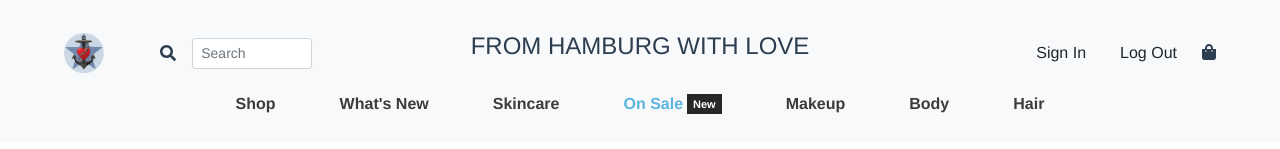
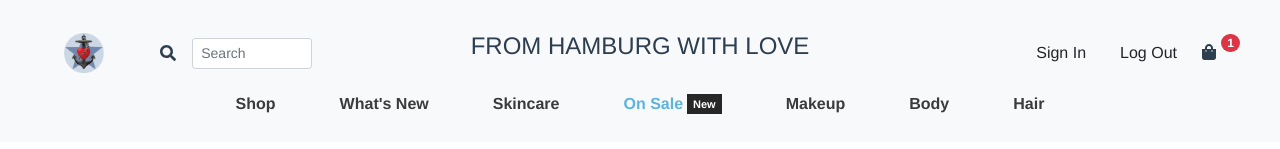
Before and after one commit to rsmml/online-store-front-end, a Vue app: page /about in a window 1280 px wide. Shown: the top 149 px of the page. Built offline with nearby package versions, Linux system fonts and the light colour scheme; what cloudinary-vue would draw is missing.

Commit message:
Starting with current_order

```diff
--- a/src/components/NavBar.vue
+++ b/src/components/NavBar.vue
@@ -15,6 +15,7 @@
         <button to="/" class="btn nav-link">Log Out</button>
         <div class="ml-2 shopping-bag">
           <font-awesome-icon icon="shopping-bag"/>
+          <span class="badge badge-pill badge-danger">1</span>
         </div>
       </div>
 
@@ -152,5 +153,12 @@ export default {
   .fade-enter, .fade-leave-to /* .fade-leave-active below version 2.1.8 */ {
     opacity: 0;
   }
+  .badge {
+    text-align: start;
+    position: absolute;
+    top: 34px;
+    right: 40px;
+    padding: 3px 6px;
+  }
 
 </style>
--- a/src/components/products-page/ShowProduct.vue
+++ b/src/components/products-page/ShowProduct.vue
@@ -31,9 +31,12 @@
         <p>€ {{product.product.price}}</p>
         <p style="text-align: left;">{{product.product.description}}</p>
         <div class="w-100 d-flex justify-content-between">
-          <button class="btn btn-dark btn-lg btn-block mr-3">Add to bag</button>
+          <!-- ADD TO BAG -->
           <!-- eslint-disable-next-line -->
-          <button class="btn btn-dark"><font-awesome-icon icon="heart" :class="{ 'heart-color': heartColor }" /></button>
+          <button @click.prevent="addToBag" class="btn btn-dark btn-lg btn-block mr-3">Add to bag</button>
+          <!-- ADD TO WISH LIST -->
+          <!-- eslint-disable-next-line -->
+          <button class="btn btn-dark"><font-awesome-icon icon="heart" /></button>
         </div>
       </div>
     </div>
@@ -42,6 +45,7 @@
 
 <script>
 import { Carousel, Slide } from 'vue-carousel';
+import axios from 'axios';
 
 export default {
   name: 'ShowProduct',
@@ -62,6 +66,14 @@ export default {
     Carousel,
     Slide,
   },
+  methods: {
+    addToBag() {
+      axios.post('http://localhost:3000/api/v1/order_items',
+        { product_id: this.product.product.id, quantity: 1, stock: 1 })
+        .then(response => console.log(response))
+        .catch(error => console.log(error));
+    },
+  },
 };
 </script>
 
```
